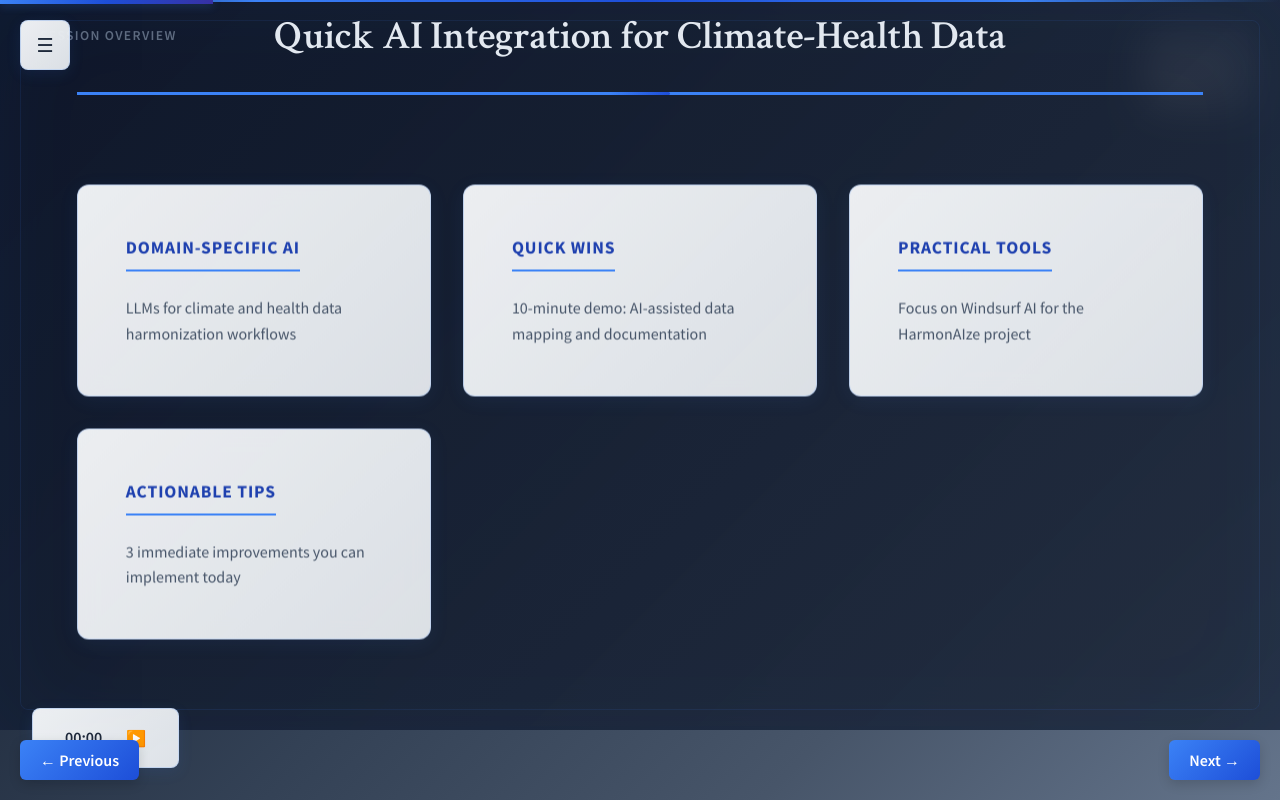
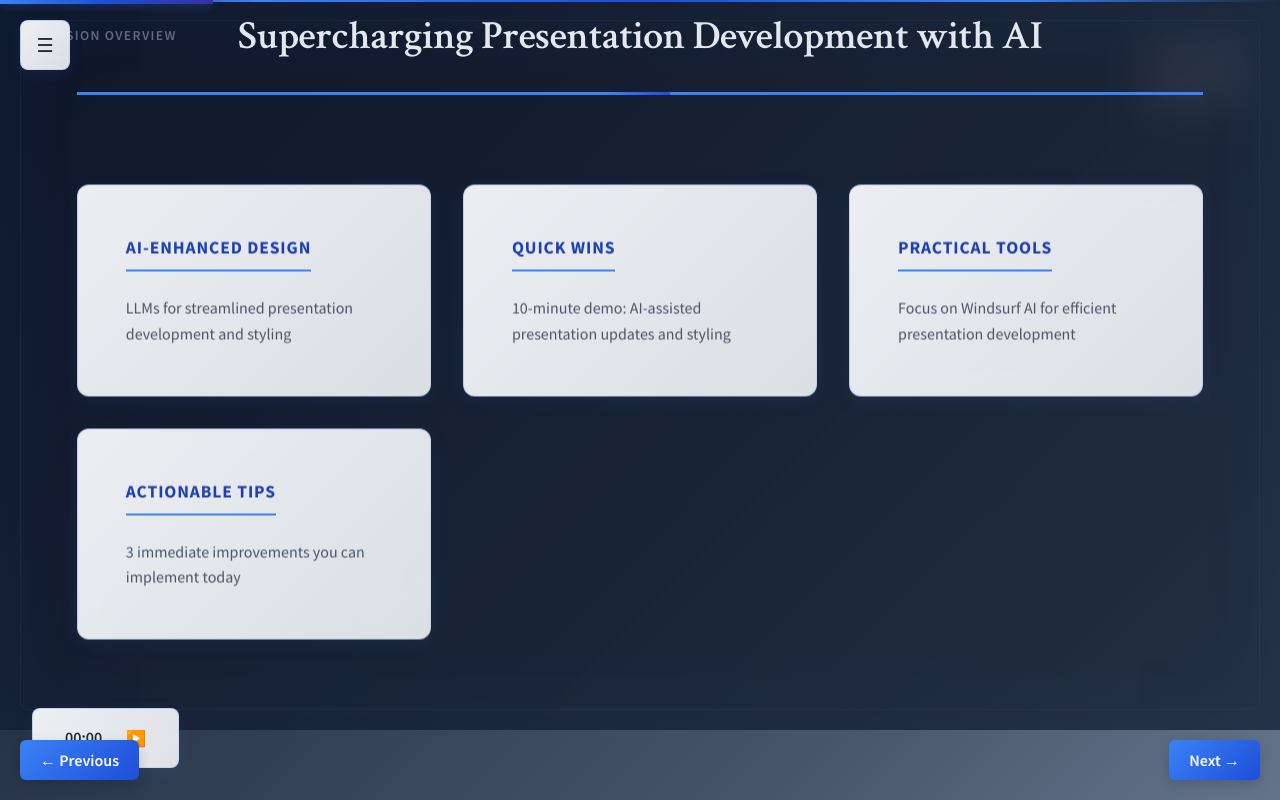
Before and after one commit to Logic06183/Presentation, a plain HTML site: page index.html in a window 1280 px wide. Both pictures are taken after a click on the button "Next →". Shown: the top 800 px of the page. Drawn offline with Linux system fonts and the light colour scheme.

Commit message:
Update presentation focus to AI-assisted presentation development - Changed title to 'AI-Assisted Presentation Development' - Updated overview slide and objectives to focus on Windsurf for presentations - Shifted away from climate-health specific terminology

```diff
--- a/index.html
+++ b/index.html
@@ -1044,8 +1044,8 @@
     <div class="presentation">
         <!-- Slide 1: Title -->
         <div class="slide active">
-            <h1>Harnessing LLMs for Software Development</h1>
-            <div class="subtitle">Transforming the HarmonAIze Project with AI-Powered Development</div>
+            <h1>AI-Assisted Presentation Development</h1>
+            <div class="subtitle">Enhancing Content Creation and Design with Windsurf AI</div>
             <div class="presenter-info">
                 <p><strong>Presenter:</strong> Craig Parker</p>
                 <p><strong>Organization:</strong> WitsHPR</p>
@@ -1056,19 +1056,19 @@
         <!-- Slide 2: Session Overview -->
         <div class="slide">
             <div class="slide-title">Session Overview</div>
-            <h2>Quick AI Integration for Climate-Health Data</h2>
+            <h2>Supercharging Presentation Development with AI</h2>
             <div class="objectives">
                 <div class="objective-card">
-                    <h3>Domain-Specific AI</h3>
-                    <p>LLMs for climate and health data harmonization workflows</p>
+                    <h3>AI-Enhanced Design</h3>
+                    <p>LLMs for streamlined presentation development and styling</p>
                 </div>
                 <div class="objective-card">
                     <h3>Quick Wins</h3>
-                    <p>10-minute demo: AI-assisted data mapping and documentation</p>
+                    <p>10-minute demo: AI-assisted presentation updates and styling</p>
                 </div>
                 <div class="objective-card">
                     <h3>Practical Tools</h3>
-                    <p>Focus on Windsurf AI for the HarmonAIze project</p>
+                    <p>Focus on Windsurf AI for efficient presentation development</p>
                 </div>
                 <div class="objective-card">
                     <h3>Actionable Tips</h3>
```
